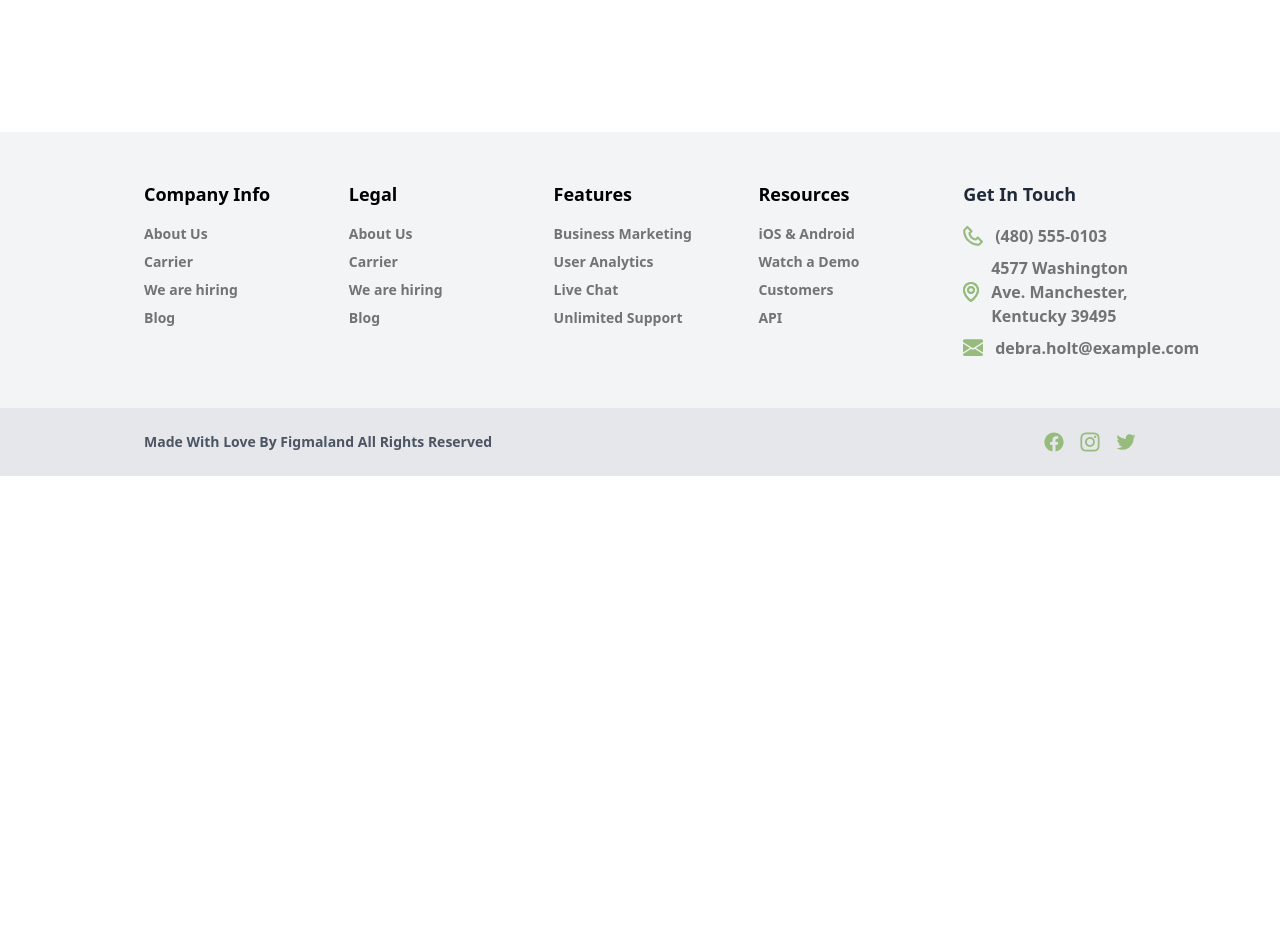
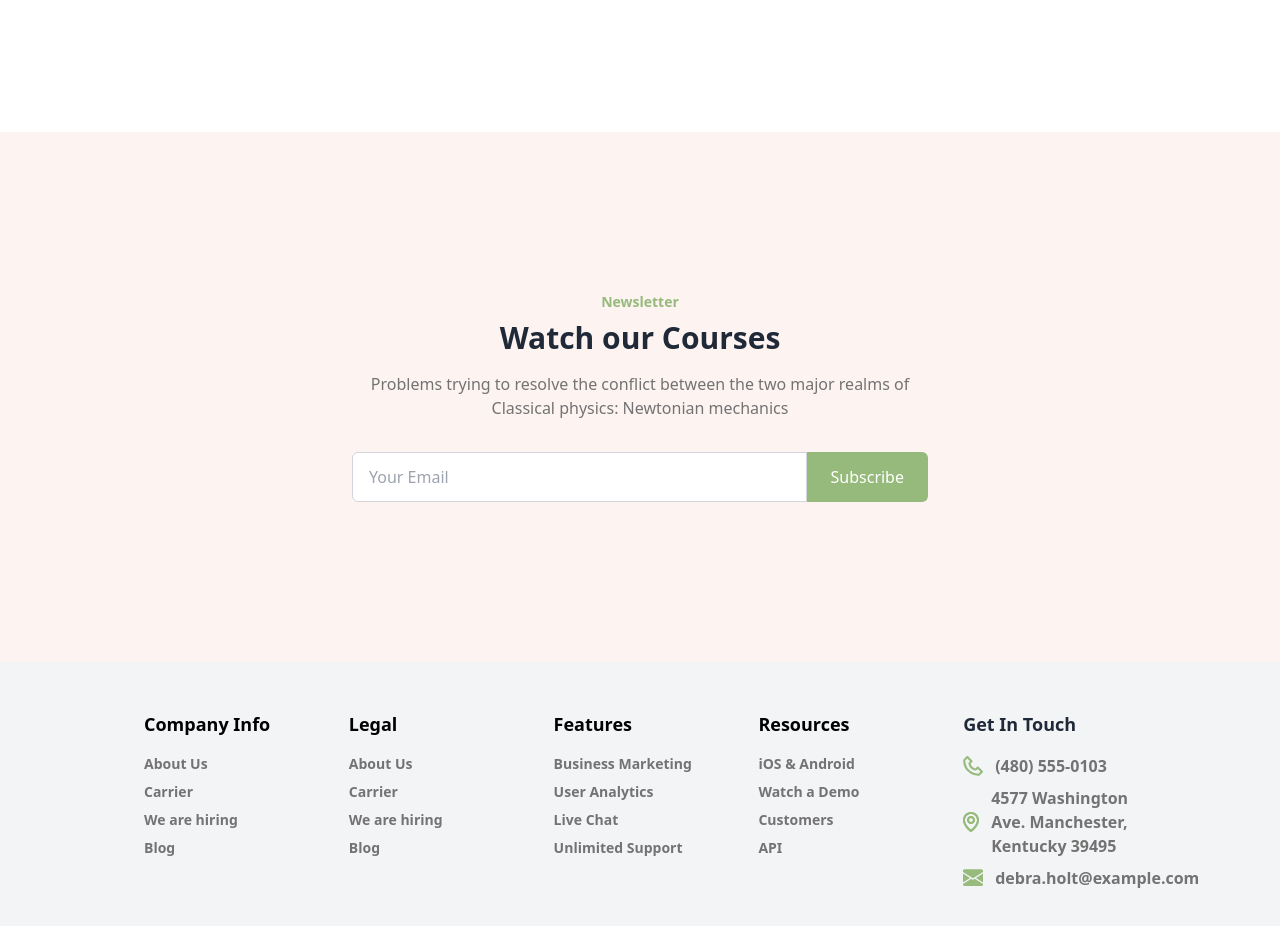
Before and after one commit to kopkaa/designdev, a Vue app: page / in a window 1280 px wide. Shown: the part 1280-2206 px from the top of the page. Before the commit the page ends 1756 px from the top, so only its background shows below. Built offline with nearby package versions, Linux system fonts and the light colour scheme.

Commit message:
Added contact section

```diff
--- a/src/pages/MainPage.vue
+++ b/src/pages/MainPage.vue
@@ -1,10 +1,3 @@
-<script setup lang="ts">
-import HeroComponent from '@/components/HeroComponent.vue'
-import PackageCard from '@/components/PackageCard.vue'
-import TelescopeIcon from '@/assets/013-telescope-1.svg'
-import BlackboardIcon from '@/assets/012-blackboards.svg'
-</script>
-
 <template>
   <!-- ------------------------HERO SECTION-----------------------  -->
   <section class="bg-pink-50 pb-14 md:min-h-[calc(100vh-7rem)] md:pb-0">
@@ -13,7 +6,7 @@ import BlackboardIcon from '@/assets/012-blackboards.svg'
 
   <!-- ------------------------PACKAGES SECTION-----------------------  -->
   <section class="bg-white px-8 py-16 md:px-0 md:py-40">
-    <div class="mx-auto grid 2xl:max-w-screen-xl xl:max-w-screen-lg grid-cols-1 items-start gap-12 md:grid-cols-2">
+    <div class="mx-auto grid grid-cols-1 items-start gap-12 md:grid-cols-2 xl:max-w-screen-lg 2xl:max-w-screen-xl">
       <div>
         <span class="mb-5 block h-1 w-20 bg-red-500"></span>
         <h2 class="mb-8 text-4xl font-bold text-gray-900"> Approadable Packages </h2>
@@ -30,22 +23,52 @@ import BlackboardIcon from '@/assets/012-blackboards.svg'
     </div>
   </section>
 
-  <!-- ------------------------PACKAGES SECTION-----------------------  -->
-  <!-- <section class="bg-white px-8 py-16 md:px-0 md:py-40">
-    <div class="mx-auto grid max-w-screen-lg grid-cols-1 items-start gap-12 md:grid-cols-2">
-      <div>
-        <span class="mb-5 block h-1 w-20 bg-red-500"></span>
-        <h2 class="relative mb-8 text-4xl font-bold text-gray-900"> Approadable Packages </h2>
-        <p class="mb-6 text-sm text-light-gray">
-          Problems trying to resolve the conflict between the two major realms of Classical physics: Newtonian mechanics.
-        </p>
-        <a href="#" class="font-semibold text-camo hover:underline"> Learn More → </a>
-      </div>
+  <!-- ------------------------CONTACT SECTION-----------------------  -->
+  <section class="bg-soft-pink px-8 py-16 md:px-0 md:py-40">
+    <div class="mx-auto xl:max-w-xl 2xl:max-w-screen-2xl">
+      <h6 class="text-center text-sm font-bold text-camo">Newsletter</h6>
+      <h3 class="mt-2 text-center text-2xl font-bold text-gray-800 sm:text-3xl"> Watch our Courses </h3>
+      <p class="mx-auto mt-4 max-w-xl text-center text-base text-light-gray">
+        Problems trying to resolve the conflict between the two major realms of Classical physics: Newtonian mechanics
+      </p>
+      <form @submit="handleSubmit" class="mt-8 w-full">
+        <div class="flex flex-col sm:flex-row">
+          <input
+            v-model="email"
+            placeholder="Your Email"
+            class="w-full flex-1 rounded-l-md border border-gray-300 px-4 py-3"
+            aria-label="Enter your email address"
+          />
+          <button type="submit" class="rounded-r-md bg-camo px-6 py-3 font-medium text-white transition hover:bg-green-800">
+            Subscribe
+          </button>
+        </div>
+        <p v-if="emailError" class="mt-2 text-sm text-red-600">{{ emailError }}</p>
+      </form>
+    </div>
+  </section>
+</template>
 
-      <div class="grid grid-cols-1 gap-6 sm:grid-cols-2">
-        <PackageCard :icon="BlackboardIcon" title="Certified Teacher" description="The gradual accumulation of information about." />
-        <PackageCard :icon="TelescopeIcon" title="Expert Instruction" description="The gradual accumulation of information about." />
-      </div>
-    </div>
-  </section> -->
-</template>
+<script setup lang="ts">
+import { ref } from 'vue'
+import HeroComponent from '@/components/HeroComponent.vue'
+import PackageCard from '@/components/PackageCard.vue'
+import TelescopeIcon from '@/assets/013-telescope-1.svg'
+import BlackboardIcon from '@/assets/012-blackboards.svg'
+import { validateEmail } from '@/utils/regex'
+
+const email = ref('')
+const emailError = ref('')
+
+const handleSubmit = (event: Event) => {
+  event.preventDefault()
+  if (!email.value) {
+    emailError.value = 'Email is required.'
+  } else if (!validateEmail(email.value)) {
+    emailError.value = 'Please enter a valid email address.'
+  } else {
+    emailError.value = ''
+    alert('Thank you for subscribing!')
+  }
+}
+</script>
--- /dev/null
+++ b/src/utils/regex.ts
@@ -0,0 +1,4 @@
+export const validateEmail = (value: string): boolean => {
+    const emailRegex = /^[^\s@]+@[^\s@]+\.[^\s@]+$/
+    return emailRegex.test(value)
+  }
```
